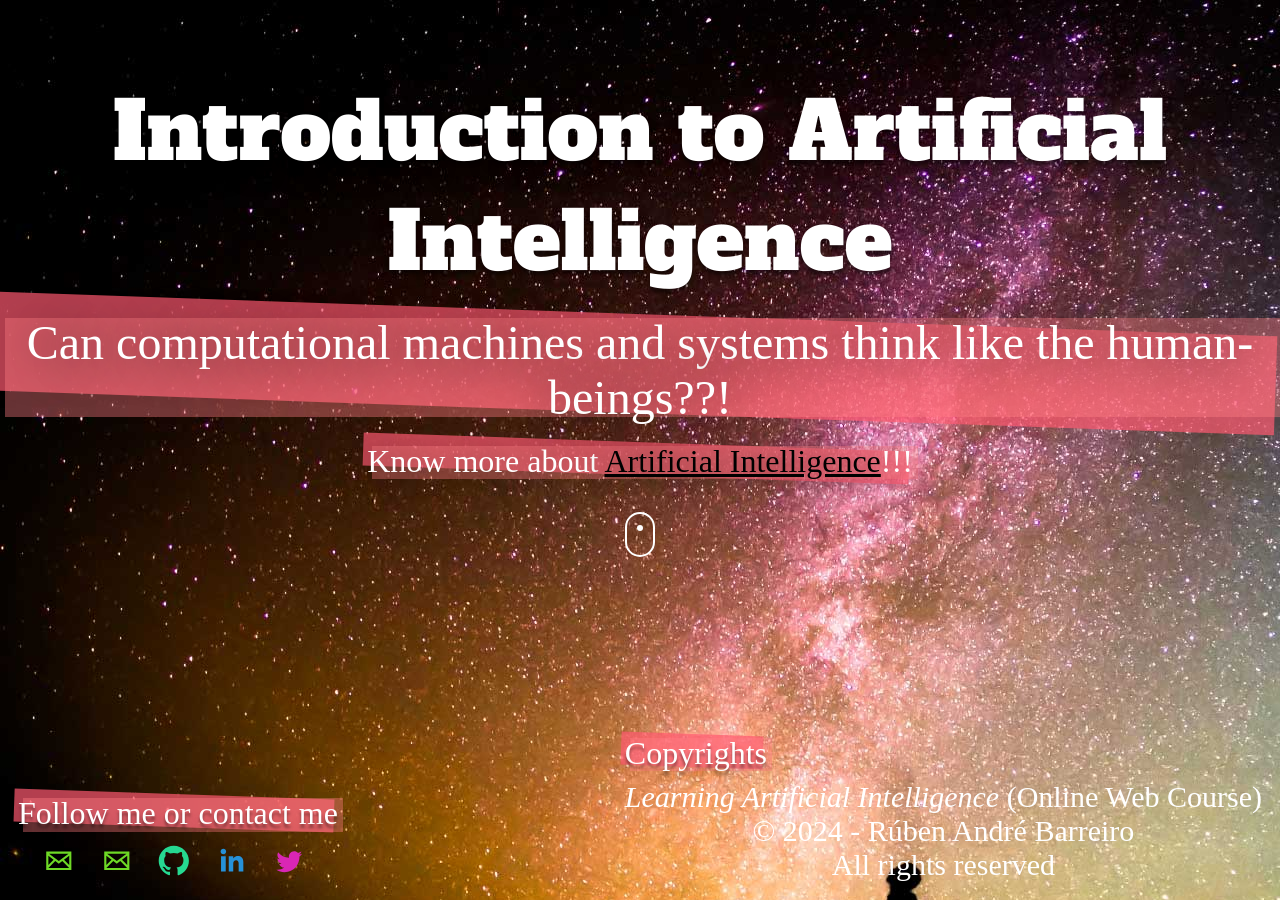
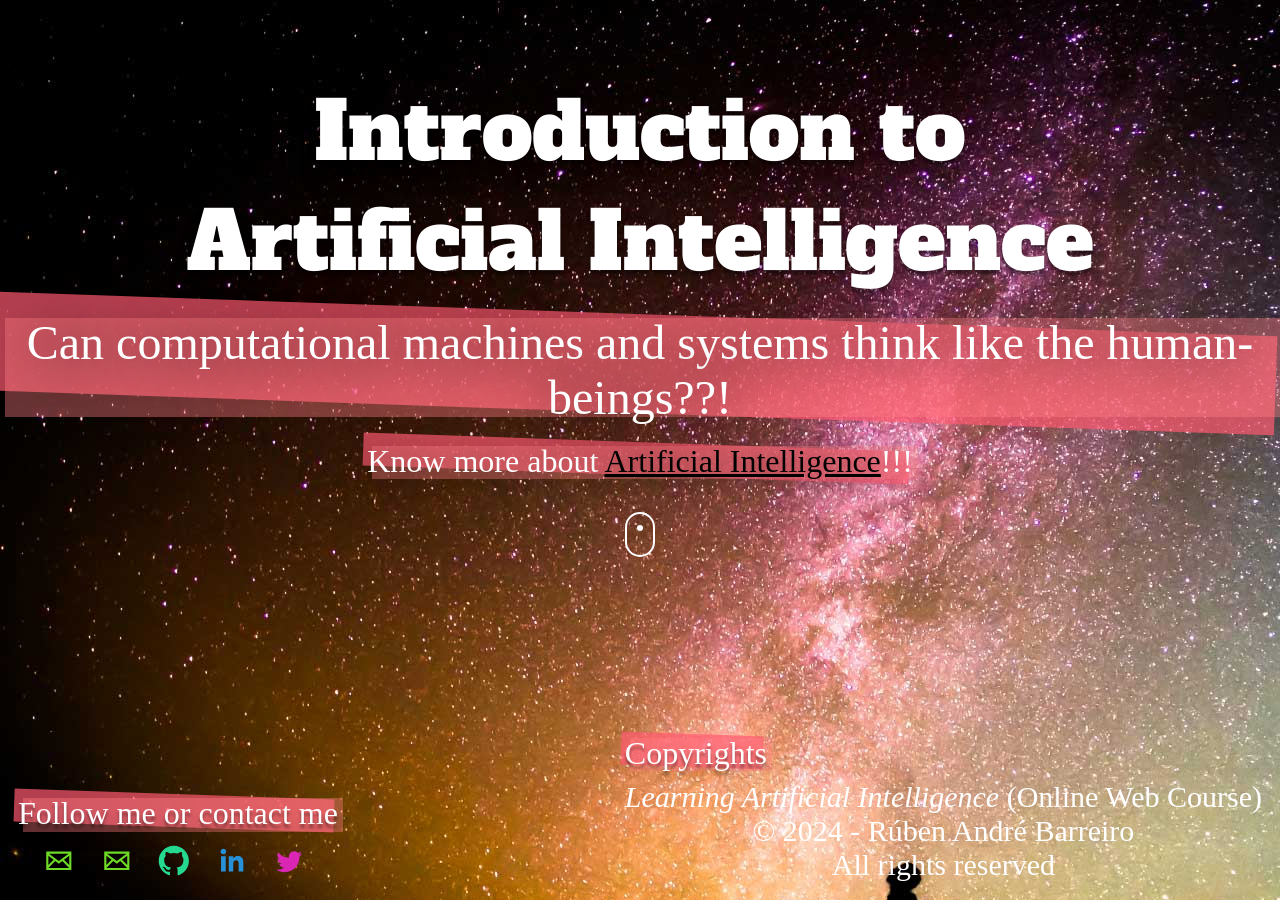
Before and after one commit to learning-artificial-intelligence/learning-artificial-intelligence.github.io, a Jekyll site: the page built from index.html, in a window 1280 px wide. Built offline with Jekyll 4.4.1, drawn with Linux system fonts in a browser that asks for light colours; nearby versions of some CDN libraries; some web fonts are replaced; some of the changed text lies outside the part shown.

Commit message:
Some minor changes added
Some minor changes added

```diff
--- a/assets/css/custom/index.css
+++ b/assets/css/custom/index.css
@@ -31,8 +31,6 @@
 
 @media only screen and (orientation: portrait) {
 
-
-
     /* Defining each section background and styles on portrait orientation
     * --------------------------------------- */
     #section-0-introduction-artificial-intelligence{
@@ -58,7 +56,4 @@
       padding: 6% 0 0 0;
     }
 
-
-
-
 }
--- a/index.html
+++ b/index.html
@@ -33,7 +33,7 @@
 
 <div id="fullpage">
 	<div data-anchor="0-section-introduction-artificial-intelligence" class="section" id="section-0-introduction-artificial-intelligence">
-		<h1 class="heavy">Introduction to Artificial Intelligence</h1>
+		<h1 class="heavy">Introduction to <br /> Artificial Intelligence</h1>
 		<br /><h2 class="large-blur">
 			<span class="highlight-container"><span class="highlight">
 				Can computational machines and systems think like the human-beings??!
@@ -55,9 +55,6 @@
 			    </span>
 			  </a>
 			</div>
-
-
-
 	</div>
 
 	<div data-anchor="1section" class="section" id="section1">
@@ -84,7 +81,7 @@
 	</div>
 
 	<div data-anchor="2section" class="section" id="section2">
-			<h1 class="heavy">(Classical) Machine Learning</span></h1>
+			<h1 class="heavy">(Classical) <br /> Machine Learning</span></h1>
 			<br /><h2 class="large-blur">
 				<span class="highlight-container"><span class="highlight">
 					Farewell to all that restrained your dream.
@@ -108,7 +105,7 @@
 	</div>
 
 	<div data-anchor="3section" class="section" id="section3">
-		<h1 class="heavy">Quantum Machine Learning</h1>
+		<h1 class="heavy">Quantum <br /> Machine Learning</h1>
 		<br /><h2>
 			<span class="highlight-container"><span class="highlight">
 				You will not want to stop here, right?
@@ -151,7 +148,7 @@
 
 
 	<!-- FULL SCREEN MODAL SUBMIT open/close -->
-			<div class="overlay overlay-hugeinc">
+	<!--		<div class="overlay overlay-hugeinc">
 				<button type="button" class="overlay-close">Close</button>
 
 				<nav>
@@ -175,8 +172,5 @@
 					</ul>
 				</form>
 				</nav>
-
-			</div>
-
-
+			</div>-->
 </div>
```
Lines whose indentation alone changed are shown as unchanged.
